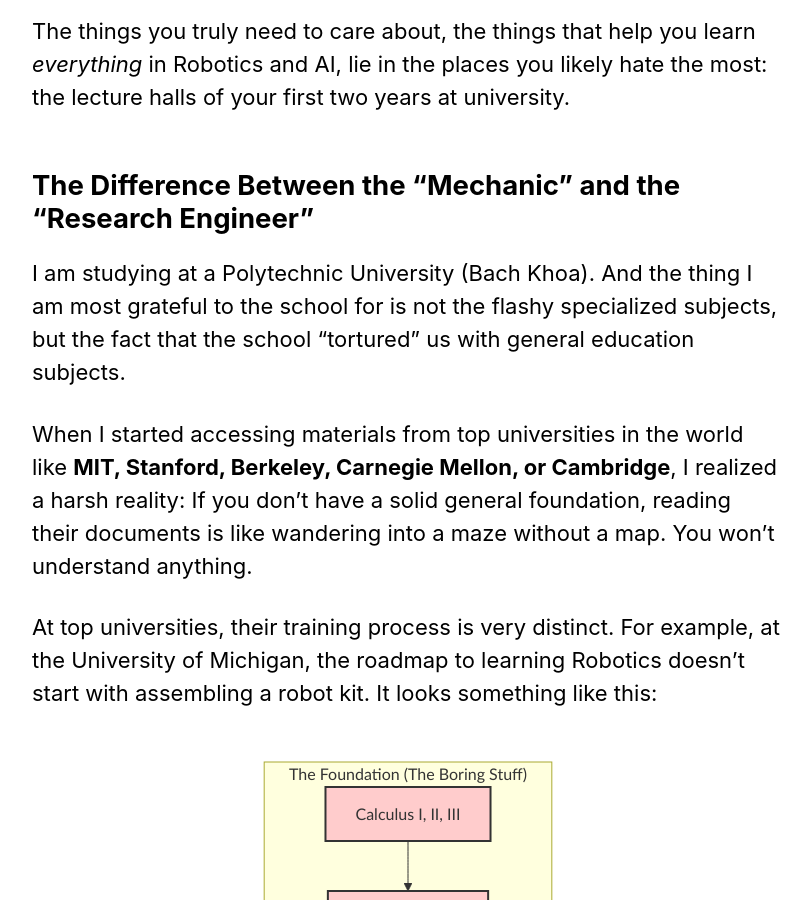
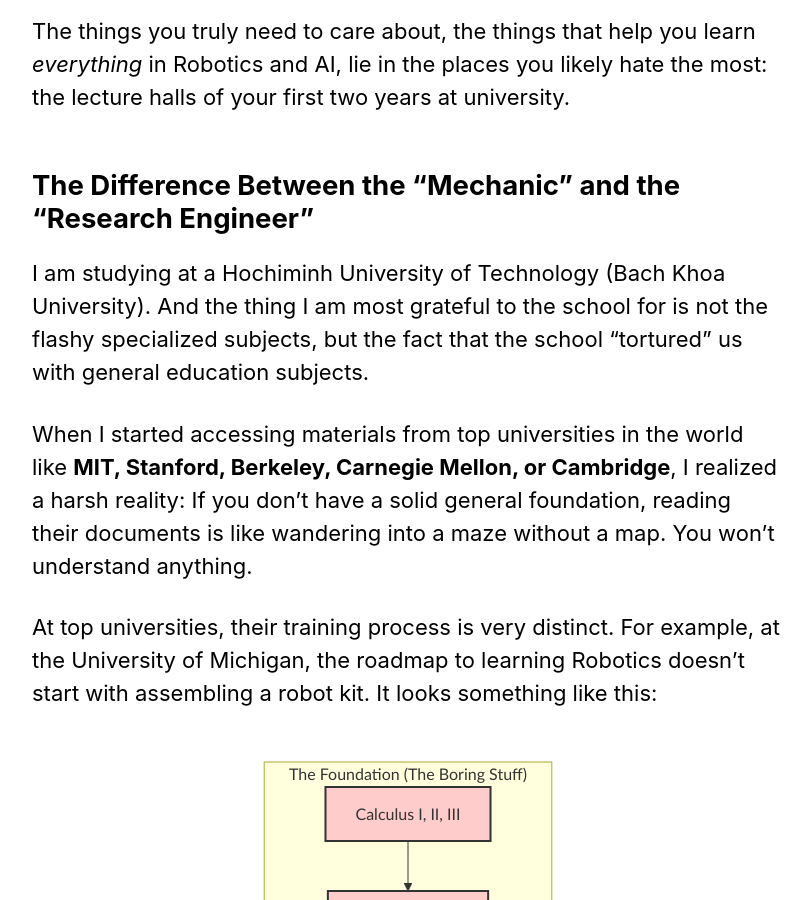
Before and after one commit to hatakebmt/hatakebmt.github.io, a Jekyll site: the page built from _posts/2025-11-25-ai-and-robotics-in-2025-why-you-should-fall-in-love-with-general-math-instead-of-chasing-sexy-buzzwords.md, in a window 1280 px wide and 900 px high, scrolled down 2223 px. Shown: the whole window, without its empty margins (358-1169 px from the left). Built offline with Jekyll 4.4.1, drawn with Linux system fonts in a browser that asks for light colours; cached includes are drawn as plain includes.

Commit message:
fix the university name

```diff
--- a/_posts/2025-11-25-ai-and-robotics-in-2025-why-you-should-fall-in-love-with-general-math-instead-of-chasing-sexy-buzzwords.md
+++ b/_posts/2025-11-25-ai-and-robotics-in-2025-why-you-should-fall-in-love-with-general-math-instead-of-chasing-sexy-buzzwords.md
@@ -42,7 +42,7 @@
 
 ## The Difference Between the "Mechanic" and the "Research Engineer"
 
-I am studying at a Polytechnic University (Bach Khoa). And the thing I am most grateful to the school for is not the flashy specialized subjects, but the fact that the school "tortured" us with general education subjects.
+I am studying at a Hochiminh University of Technology (Bach Khoa University). And the thing I am most grateful to the school for is not the flashy specialized subjects, but the fact that the school "tortured" us with general education subjects.
 
 When I started accessing materials from top universities in the world like **MIT, Stanford, Berkeley, Carnegie Mellon, or Cambridge**, I realized a harsh reality: If you don't have a solid general foundation, reading their documents is like wandering into a maze without a map. You won't understand anything.
 
```
